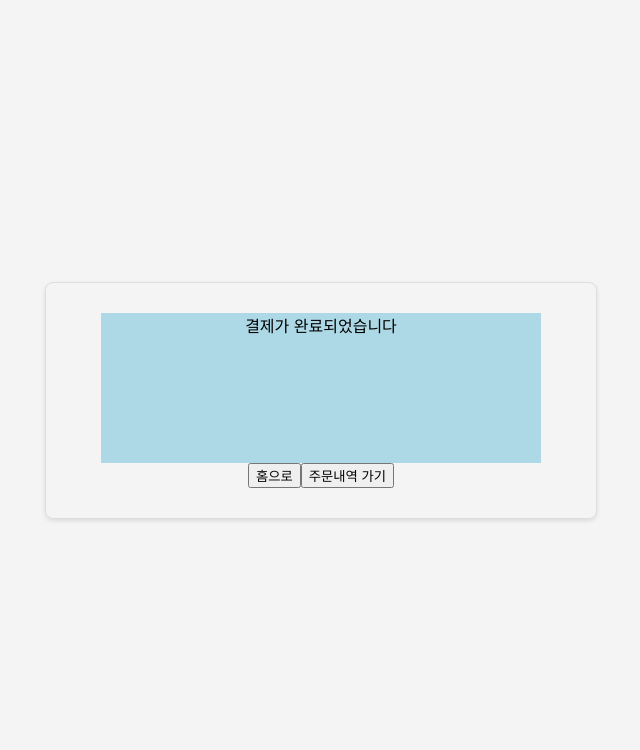
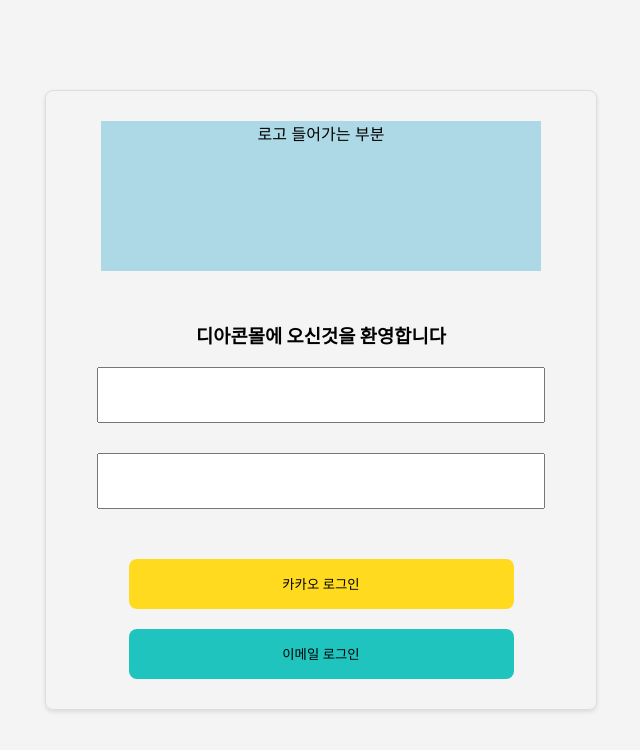
Before and after one commit to hyunjung2e/diaconn-mall-clone-front, a React (Create React App) app: page / in a window 1280 px wide. Shown: the top 750 px of the page, without its empty margins (319-959 px from the left). Built offline with nearby package versions, Linux system fonts and the light colour scheme.

Commit message:
수정: :zap: react-router-dom 패키지 설치

```diff
--- a/package.json
+++ b/package.json
@@ -6,6 +6,7 @@
     "cra-template-typescript": "1.2.0",
     "react": "^19.0.0",
     "react-dom": "^19.0.0",
+    "react-router-dom": "^7.4.1",
     "react-scripts": "5.0.1",
     "web-vitals": "^4.2.4"
   },
--- a/src/App.tsx
+++ b/src/App.tsx
@@ -1,20 +1,25 @@
-import React from 'react';
-import Login from './components/Login.tsx';
-import SignUp from './components/SignUp.tsx';
-import Mypage from './components/Mypage.tsx';
-import MyOrder from './components/MyOrder.tsx';
-import OrderDone from './components/OrderDone.tsx';
-import '../src/css/app.css';
+import React from "react";
+import { BrowserRouter as Router, Routes, Route } from "react-router-dom";
+import Login from "./components/Login.tsx";
+import SignUp from "./components/SignUp.tsx";
+import Mypage from "./components/Mypage.tsx";
+import MyOrder from "./components/MyOrder.tsx";
+import OrderDone from "./components/OrderDone.tsx";
+import "../src/css/app.css";
 
 const App: React.FC = () => {
   return (
-    <div className="body">
-      {/* <Login /> */}
-      {/* <SignUp /> */}
-      {/* <Mypage /> */}
-      {/* <MyOrder /> */}
-      <OrderDone />
-    </div>
+    <Router>
+      <div className="body">
+        <Routes>
+          <Route path="/" element={<Login />} />
+          <Route path="/signup" element={<SignUp />} />
+          <Route path="/mypage" element={<Mypage />} />
+          <Route path="/myorder" element={<MyOrder />} />
+          <Route path="/orderdone" element={<OrderDone />} />
+        </Routes>
+      </div>
+    </Router>
   );
 };
 
```
Also changed, not shown: 1 other file (tests, documents, lock files or other folders).
